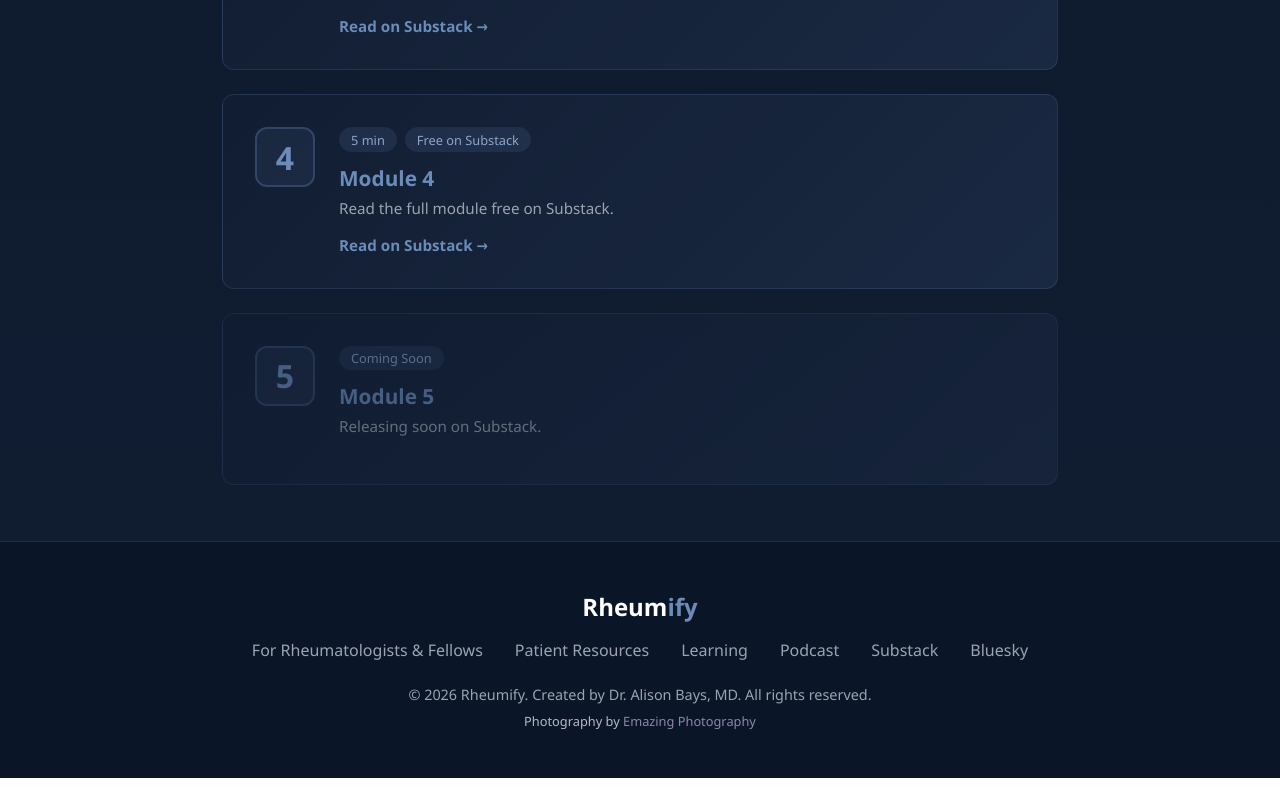
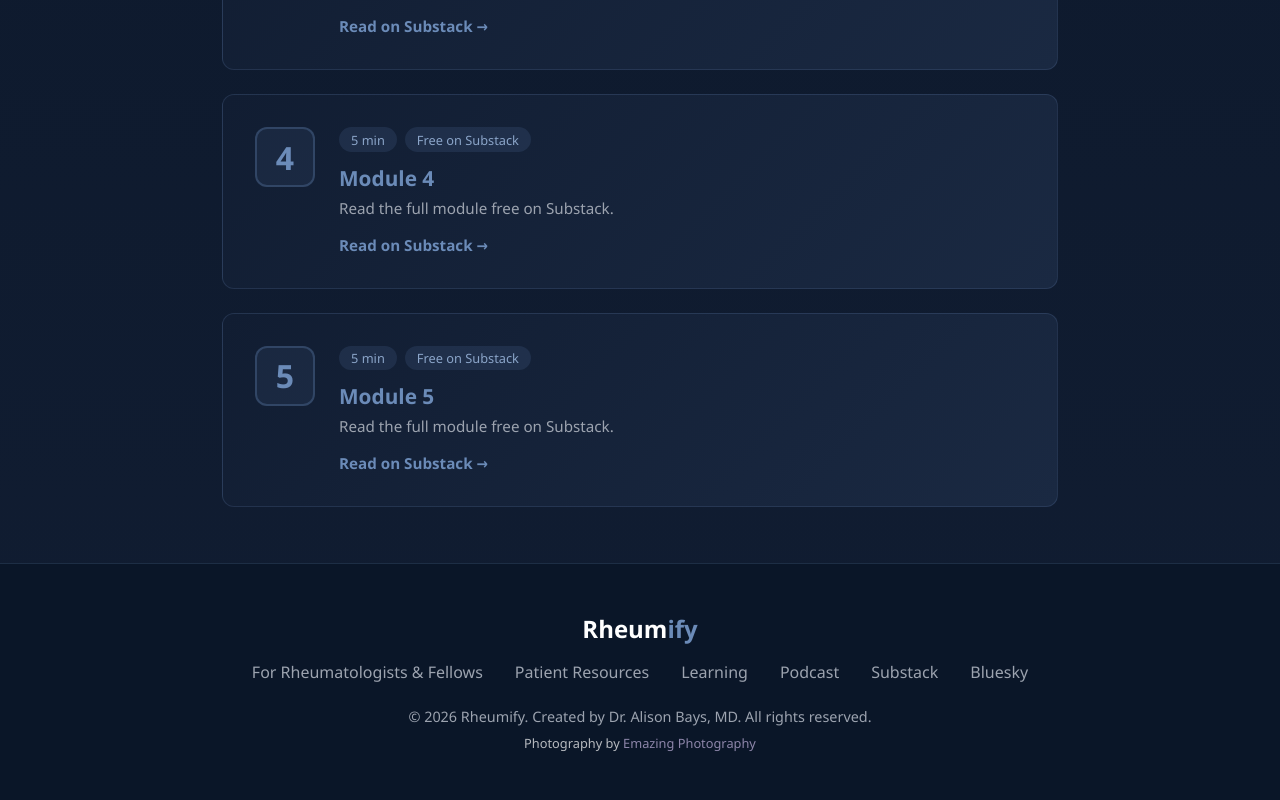
Before and after one commit to rheumify/rheumify-website, a Next.js app: page /learning/immunology in a window 1280 px wide. Shown: the part 1306-2106 px from the top of the page. Before the commit the page ends 2084 px from the top, so only its background shows below. Built offline with nearby package versions, Linux system fonts and the light colour scheme.

Commit message:
Immunology Module 5 live — link to Substack

```diff
--- a/app/learning/immunology/page.js
+++ b/app/learning/immunology/page.js
@@ -80,16 +80,18 @@ export default function ImmunologyOverviewPage() {
           </div>
         </a>
 
-        <div className="module-overview-card" style={{opacity: 0.6}}>
+        <a href="https://rheumify.substack.com/p/immunology-module-5?r=5swh49" target="_blank" rel="noopener noreferrer" className="module-overview-card">
           <div className="module-overview-number">5</div>
           <div className="module-overview-content">
             <div className="topic-card-tags">
-              <span className="topic-tag">Coming Soon</span>
+              <span className="topic-tag">5 min</span>
+              <span className="topic-tag">Free on Substack</span>
             </div>
             <h3>Module 5</h3>
-            <p className="topic-card-description">Releasing soon on Substack.</p>
+            <p className="topic-card-description">Read the full module free on Substack.</p>
+            <span className="topic-card-cta">Read on Substack →</span>
           </div>
-        </div>
+        </a>
       </section>
     </main>
   );
```
